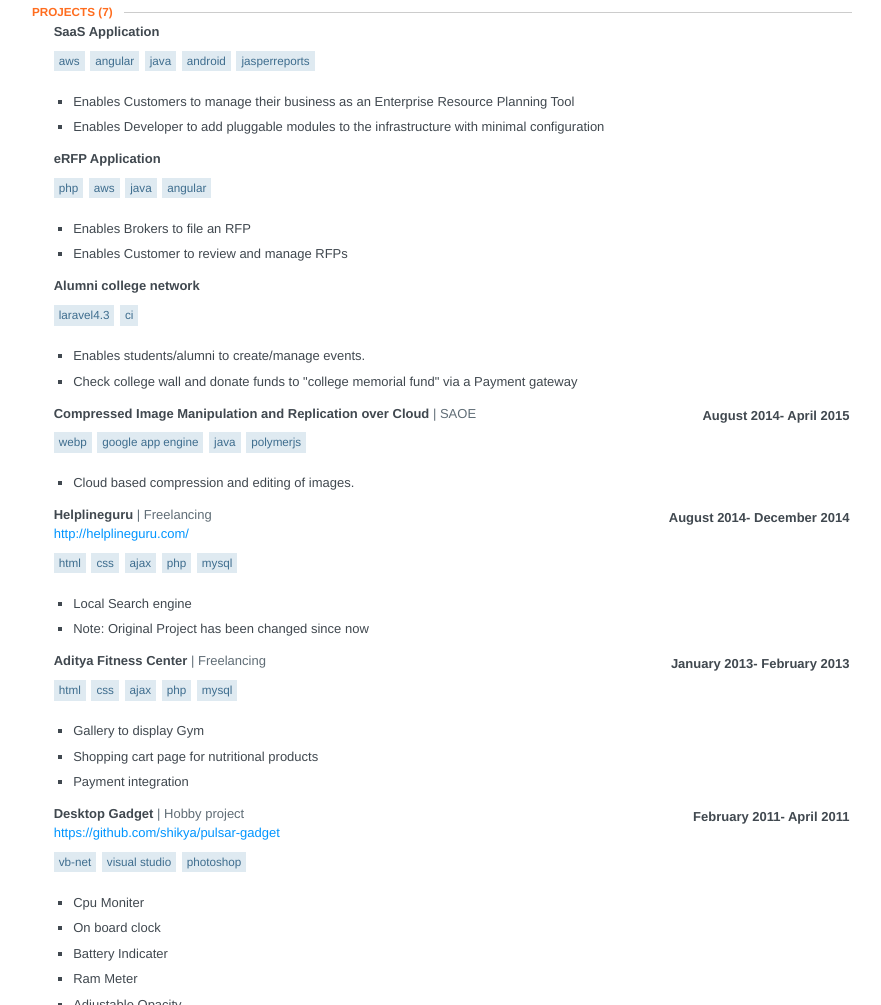
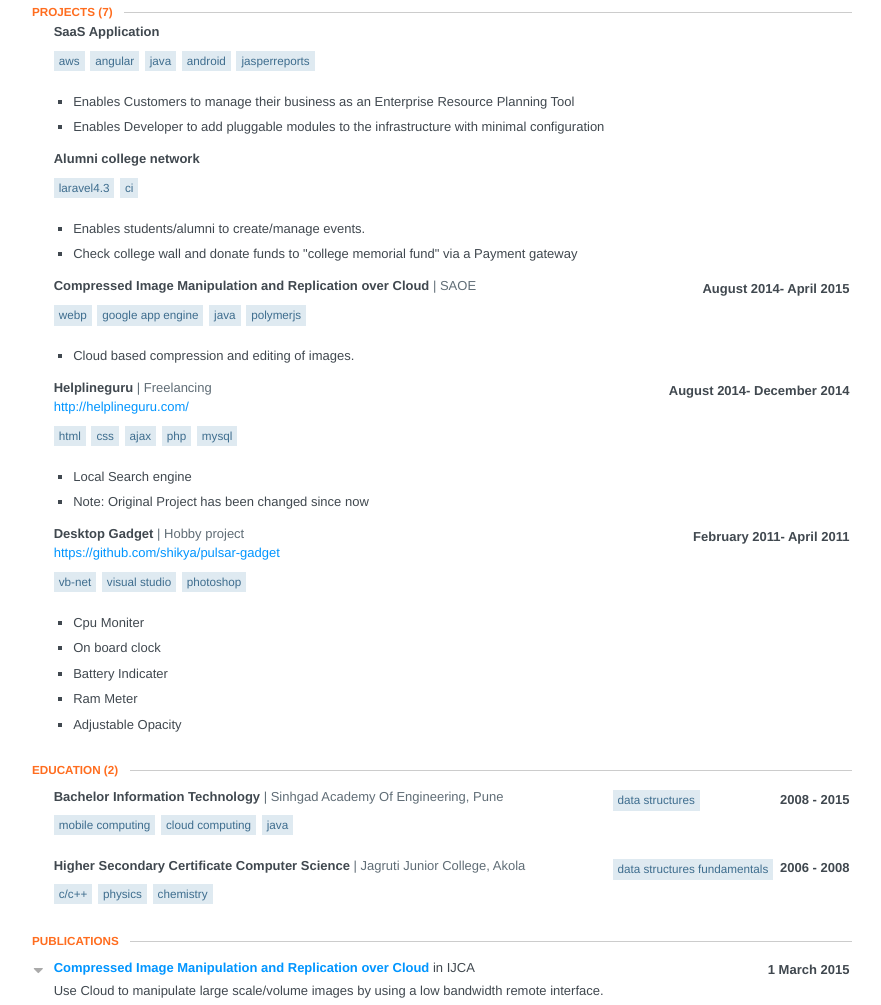
Before and after one commit to shikya/shikya.github.io, a website: page index.html in a window 1280 px wide. Shown: the part 874-1879 px from the top of the page, without its empty margins (198-1079 px from the left). Drawn offline with Linux system fonts and the light colour scheme.

Commit message:
Removed 2 projects

```diff
--- a/index.html
+++ b/index.html
@@ -1029,27 +1029,6 @@
                     </section>
                     <section class="project-item">
                         <header>
-                            <div class="position">eRFP Application</div>
-                        </header>
-                        <ul class="keywords">
-                            <li>PHP</li>
-                            <li>AWS</li>
-                            <li>Java</li>
-                            <li>Angular</li>
-                        </ul>
-                        <div class="item">
-                            <ul class="highlights">
-                                <li>
-                                    <p>Enables Brokers to file an RFP</p>
-                                </li>
-                                <li>
-                                    <p>Enables Customer to review and manage RFPs</p>
-                                </li>
-                            </ul>
-                        </div>
-                    </section>
-                    <section class="project-item">
-                        <header>
                             <div class="position">Alumni college network</div>
                         </header>
                         <ul class="keywords">
@@ -1117,36 +1096,6 @@
                                 </li>
                                 <li>
                                     <p>Note: Original Project has been changed since now</p>
-                                </li>
-                            </ul>
-                        </div>
-                    </section>
-                    <section class="project-item">
-                        <header>
-                            <div class="position">Aditya Fitness Center</div>
-                            <div class="company">Freelancing</div>
-                            <div class="date"> <span class="startDate">January 2013</span>
- <span class="endDate">- February 2013</span>
-
-                            </div>
-                        </header>
-                        <ul class="keywords">
-                            <li>HTML</li>
-                            <li>CSS</li>
-                            <li>AJAX</li>
-                            <li>PHP</li>
-                            <li>MySQL</li>
-                        </ul>
-                        <div class="item">
-                            <ul class="highlights">
-                                <li>
-                                    <p>Gallery to display Gym</p>
-                                </li>
-                                <li>
-                                    <p>Shopping cart page for nutritional products</p>
-                                </li>
-                                <li>
-                                    <p>Payment integration</p>
                                 </li>
                             </ul>
                         </div>
```
